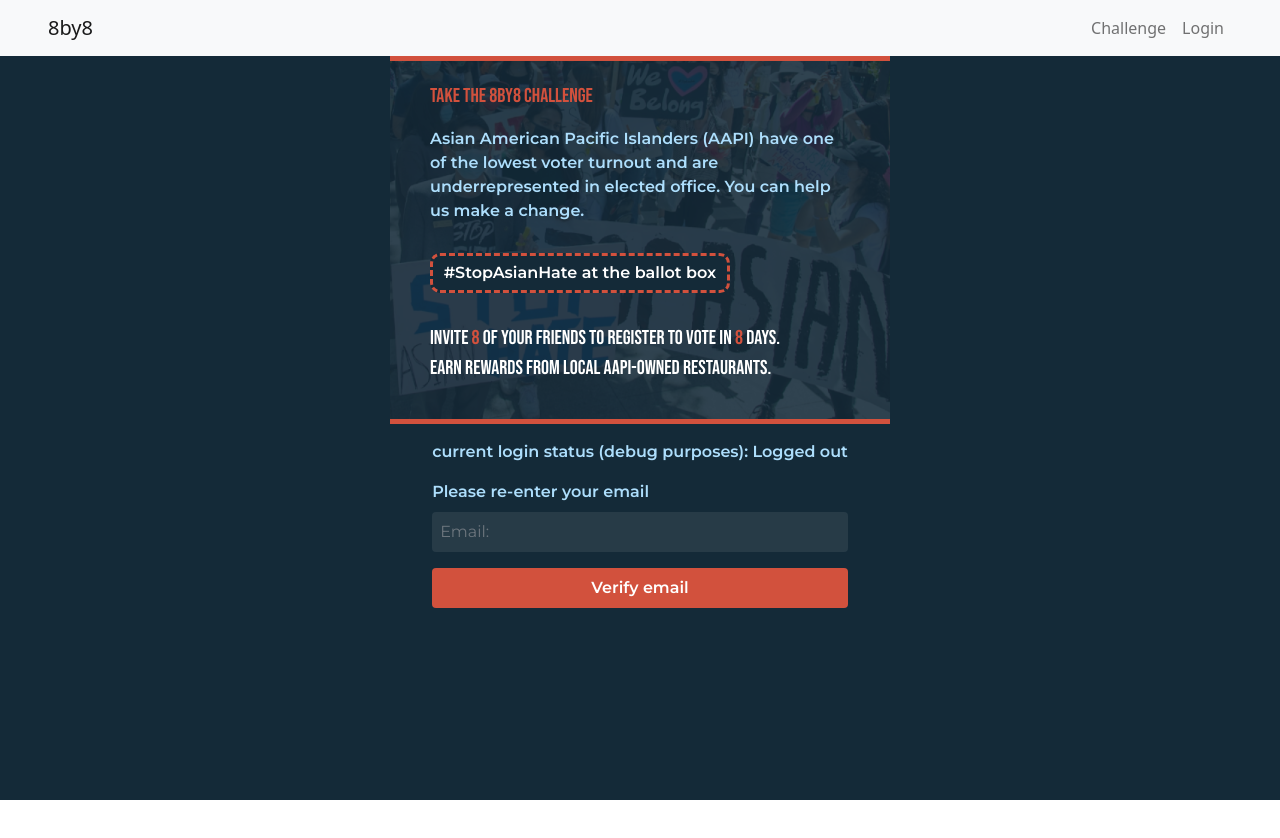
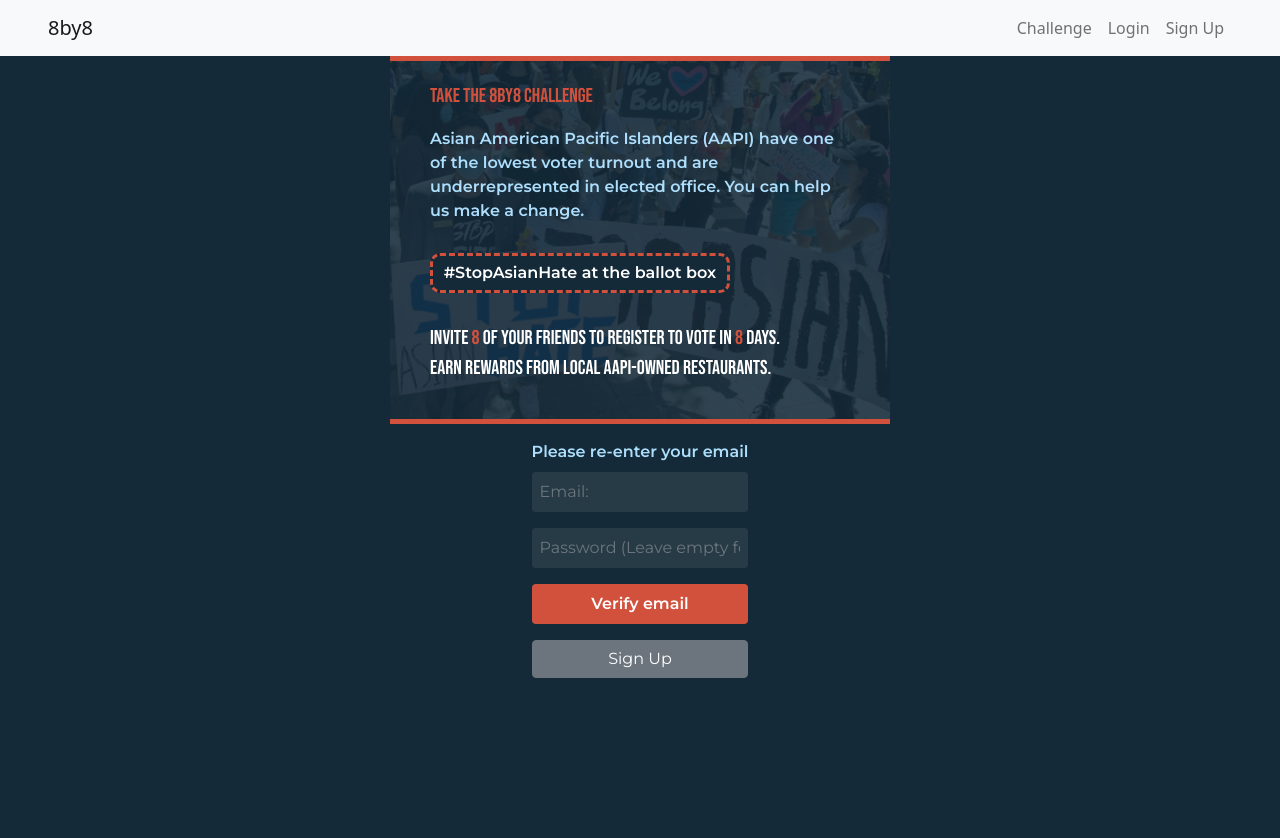
Before and after one commit to 8by8-org/web-app, a React (Create React App) app: page /login in a window 1280 px wide. Shown: the top 838 px of the page. Before the commit the page ends 800 px from the top, so only its background shows below. Built offline with nearby package versions, Linux system fonts and the light colour scheme; no server answers.

Commit message:
Task 1.6: Build the /signin page and workflow (switching back and forth to signup)
Basic login system works. Login/Logout/Signup loop exists. No email verification yet (this probably needs to happen sometime).

```diff
--- a/src/components/App.css
+++ b/src/components/App.css
@@ -1,12 +1,13 @@
 #root {
   background-color: #142a38;
   color: white;
-  height: 100vh;
+  height: 100%;
 }
 #app-outer-wrapper {
   display: flex;
   justify-content: center;
   width: 100%;
+  height: 110vh;
 }
 #app-wrapper {
   max-width: 500px;
--- a/src/components/App.js
+++ b/src/components/App.js
@@ -4,6 +4,7 @@ import { AuthProvider } from '../contexts/AuthContext';
 import ChallengePage from './ChallengePage';
 import LandingPage from './LandingPage';
 import Login from './LoginPage';
+import Signup from './SignupPage';
 import Logout from './Logout';
 import PrivateRoute from './PrivateRoute';
 import SiteNavbar from './SiteNavbar';
@@ -20,6 +21,7 @@ function App() {
                             <Switch>
                                 <Route exact path='/' component={LandingPage} />
                                 <Route path='/login' component={Login} />
+                                <Route path='/signup' component={Signup} />
                                 <PrivateRoute path='/challenge' component={ChallengePage} />
                                 <PrivateRoute path='/logout' component={Logout} />
                             </Switch>
--- a/src/components/LoginPage.js
+++ b/src/components/LoginPage.js
@@ -28,6 +28,7 @@ export default function Login() {
 
   const emailRef = useRef();
   const buttonRef = useRef();
+  const passwordRef = useRef();
 
   useEffect(() => {
     if (currentUser) {
@@ -37,9 +38,11 @@ export default function Login() {
     if (!auth.isSignInWithEmailLink(window.location.href)) {
       // login step 1
       setButtonMessage("Take the challenge");
-      setMessage("Join now to #StopAsianHate at the ballot box.");
+      setMessage("Log in and continue your journey to #StopAsianHate at the ballot box.");
       buttonRef.current.onclick = async function () {
         const email = emailRef.current.value;
+        const password = passwordRef.current.value;
+        const emailLogin = async email => {
           try {
             await auth.sendSignInLinkToEmail(email, {
               url: `${window.location.protocol}//${window.location.host}${window.location.pathname}`,
@@ -49,8 +52,25 @@ export default function Login() {
             setEmailVisible(false);
             setButtonMessage(null);
             setMessage("Check your email for an email login link");
+          } catch(e) {
+            setError(errorMessage(e));
+          }
+        }
+        const loginTest = async (email) => {
+          try {
+            await auth.signInWithEmailAndPassword(email, password);
           } catch (e) {
+            console.log(e)
             setError(errorMessage(e));
+          }
+        };
+        if (!email) {
+          setMessage("Missing email");
+        } else if(!password){
+          emailLogin(email);
+        }
+        else {
+          loginTest(email);
         }
       };
     } else {
@@ -80,26 +100,37 @@ export default function Login() {
       <LandingPageInfo />
       <div className="content d-grid justify-content-center montserrat p-3">
         <Form className="d-grid">
-          <p>
-            current login status (debug purposes):{" "}
-            {currentUser === null ? "Logged out" : currentUser.email}
-          </p>
           {message && <Form.Label>{message}</Form.Label>}
           {error && <p className="error-col">{error}</p>}
           {emailVisible && (
+            <div>
               <Form.Control
                 className="montserrat input mb-3 p-2"
                 type="email"
                 placeholder="Email:"
                 ref={emailRef}
               ></Form.Control>
+              <Form.Control
+              className="montserrat input mb-3 p-2"
+              type="password"
+              placeholder="Password (Leave empty for Email Sign-In):"
+              ref={passwordRef}
+            ></Form.Control>
+          </div>
           )}
           {buttonMessage && (
             <Button className="p-2" variant="secondary" ref={buttonRef}>
               {buttonMessage}
             </Button>
           )}
+          {buttonMessage && (
+            <a href="/signup" className="btn btn-secondary mt-3">
+              Sign Up
+            </a>
+          )}
+
         </Form>
+
       </div>
     </>
   );
--- /dev/null
+++ b/src/components/SignupPage.js
@@ -0,0 +1,96 @@
+
+ import React, { useEffect, useRef, useState } from "react";
+ import { useAuth } from "../contexts/AuthContext";
+ import { auth } from "../firebase";
+ import errorMessage from "../errorMessage";
+ import { useHistory } from "react-router-dom";
+ import LandingPageInfo from "./LandingPageInfo";
+ import { Button, Form } from "react-bootstrap";
+ import "./LoginPage.css";
+
+ const localStorageEmailKey = "verifyUserEmail";
+ const workingUrl = 'localhost:3000';
+ export default function Login() {
+   const { currentUser } = useAuth();
+   const history = useHistory();
+   const [error, setError] = useState(null);
+   const [message, setMessage] = useState(null);
+   const [emailVisible, setEmailVisible] = useState(true);
+   const [buttonMessage, setButtonMessage] = useState(" "); // leave blank to hide button
+
+   const emailRef = useRef();
+   const buttonRef = useRef();
+   const passwordRef = useRef();
+
+   useEffect(() => {
+     if (currentUser) {
+       history.push("/challenge");
+       return;
+     }
+     if (!auth.isSignInWithEmailLink(window.location.href)) {
+       // login step 1
+       setButtonMessage("Take the challenge");
+       setMessage("Join now and #StopAsianHate at the ballot box.");
+       buttonRef.current.onclick = async function () {
+        const email = emailRef.current.value;
+        const password = passwordRef.current.value;
+        const createUser = async (email) => {
+            try {
+                await auth.createUserWithEmailAndPassword(email, password);
+            } catch (e) {
+                console.log(e);
+                setError(errorMessage(e));
+            }
+        };
+            if (!email || !password) {
+                setMessage("Missing email or password");
+            } else {
+                createUser(email);
+                window.location.href = `${workingUrl}/login`
+            }
+        };
+     }
+     // eslint-disable-next-line
+   }, [currentUser]);
+
+   return (
+    <>
+      <LandingPageInfo />
+      <div className="content d-flex justify-content-center montserrat p-3 flex-column">
+        {message && <Form.Label>{message}</Form.Label>}
+        {error && <p className="error-col">{error}</p>}
+        <br />
+        <Form className="d-flex flex-column">
+          {emailVisible && (
+            <div className="">
+              <Form.Control
+                className="montserrat input mb-3 p-2"
+                type="email"
+                placeholder="Email:"
+                ref={emailRef}
+              ></Form.Control>
+              <Form.Control
+              className="montserrat input mb-3 p-2"
+              type="password"
+              placeholder="Password:"
+              ref={passwordRef}
+            ></Form.Control>
+          </div>
+          )}
+          {buttonMessage && (
+            <Button className="p-2" variant="secondary" ref={buttonRef}>
+              {buttonMessage}
+            </Button>
+          )}
+          {buttonMessage && (
+            <a href="/login" className="btn btn-secondary mt-3">
+              Log In
+            </a>
+          )}
+
+        </Form>
+
+      </div>
+    </>
+  );
+ }
--- a/src/components/SiteNavbar.js
+++ b/src/components/SiteNavbar.js
@@ -13,7 +13,7 @@ export default function SiteNavbar() {
             <Navbar.Collapse>
                 <Nav className="ms-auto">
                     <Nav.Link href="/challenge">Challenge</Nav.Link>
-                    {currentUser ? <Nav.Link href="/logout">Logout</Nav.Link> : <Nav.Link href="/login">Login</Nav.Link>}
+                    {currentUser ? <Nav.Link href="/logout">Logout</Nav.Link> : <><Nav.Link href="/login">Login</Nav.Link><Nav.Link href="/signup">Sign Up</Nav.Link></>}
                 </Nav>
             </Navbar.Collapse>
         </Navbar>
--- a/src/errorMessage.js
+++ b/src/errorMessage.js
@@ -1,7 +1,11 @@
 export default function errorMessage(e) {
     switch (e.code) {
         case 'auth/invalid-email':
+        case "auth/argument-error":
+        case "auth/user-not-found":
             return 'Please enter a valid email.';
+        case "auth/email-already-in-use":
+            return 'An user with email already exists. Please Log In instead. ';
         default:
             return 'An unknown error occurred.'
     }
```
Also changed, not shown: src/components/LandingPage.js (line endings or trailing spaces). Lines whose indentation alone changed are shown as unchanged.
